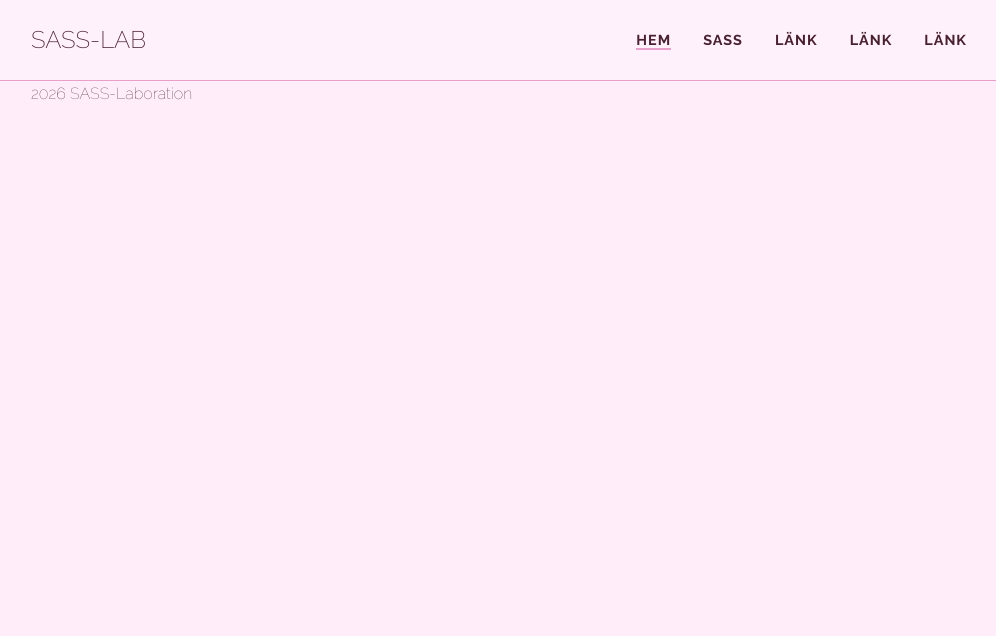
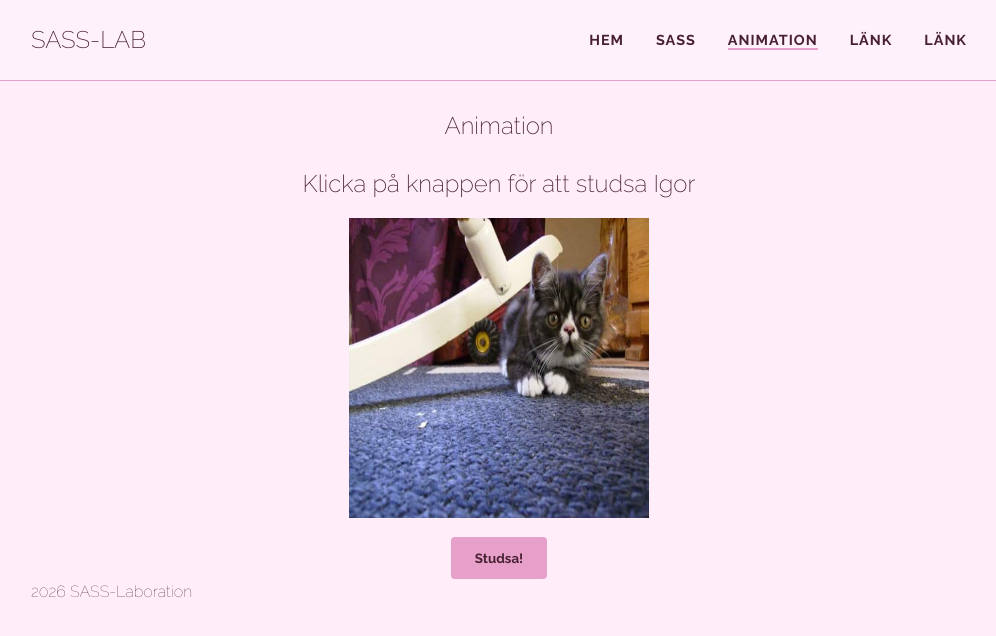
Before and after one commit to fridaruth/lab3-sass, a website built with Vite: page animation.html in a window 1280 px wide. Shown: the whole page, without its empty margins (141-1137 px from the left). Built offline with nearby package versions, Linux system fonts and the light colour scheme.

Commit message:
add animation page and update navigation menu

```diff
--- a/animation.html
+++ b/animation.html
@@ -7,9 +7,11 @@
   <link rel="stylesheet" href="/src/scss/main.scss">
   <link rel="preconnect" href="https://fonts.googleapis.com">
   <link rel="preconnect" href="https://fonts.gstatic.com" crossorigin>
-<link href="https://fonts.googleapis.com/css2?family=Raleway:ital,wght@0,100..900;1,100..900&display=swap" rel="stylesheet">
+  <link href="https://fonts.googleapis.com/css2?family=Raleway:ital,wght@0,100..900;1,100..900&display=swap"
+    rel="stylesheet">
   <title>lab3-sass</title>
 </head>
+
 <body>
 
   <header class="main-header">
@@ -17,9 +19,9 @@
       <div class="logo"><a href="index">SASS-LAB</a></div>
       <nav class="main-nav">
         <ul>
-        <li><a href="index" class="active">Hem</a></li>
+          <li><a href="index">Hem</a></li>
           <li><a href="sass">SASS</a></li>
-        <li><a href="#">Länk</a></li>
+          <li><a href="animation" class="active">Animation</a></li>
           <li><a href="#">Länk</a></li>
           <li><a href="#">Länk</a></li>
         </ul>
@@ -28,15 +30,33 @@
   </header>
 
   <main>
+    <article>
+      <h1 class="animated-title">Animation</h1>
+    </article>
 
+    <div class="floating-dot"></div>
+
+    <div class="drawing-line"></div>
+
+    <section class="interaction-section container">
+      <h2>Klicka på knappen för att studsa Igor</h2>
+
+      <div class="animation-wrapper">
+        <img src="/images/igorbaby.jpg" id="bounce-img" class="bounce-target" alt="Liten katt under gungstol"
+          height="300" width="300">
+      </div>
+      <button id="bounce-btn" class="btn-primary">Studsa!</button>
+
+    </section>
   </main>
+
 
   <footer class="main-footer">
     <div class="container">
       <p>2026 SASS-Laboration</p>
     </div>
   </footer>
-
+  <script src="src/js/main.js"></script>
 </body>
 
 </html>
```
Also changed, not shown: index.html (+1 -1 lines), sass.html (+1 -1 lines). Lines whose indentation alone changed are shown as unchanged.
